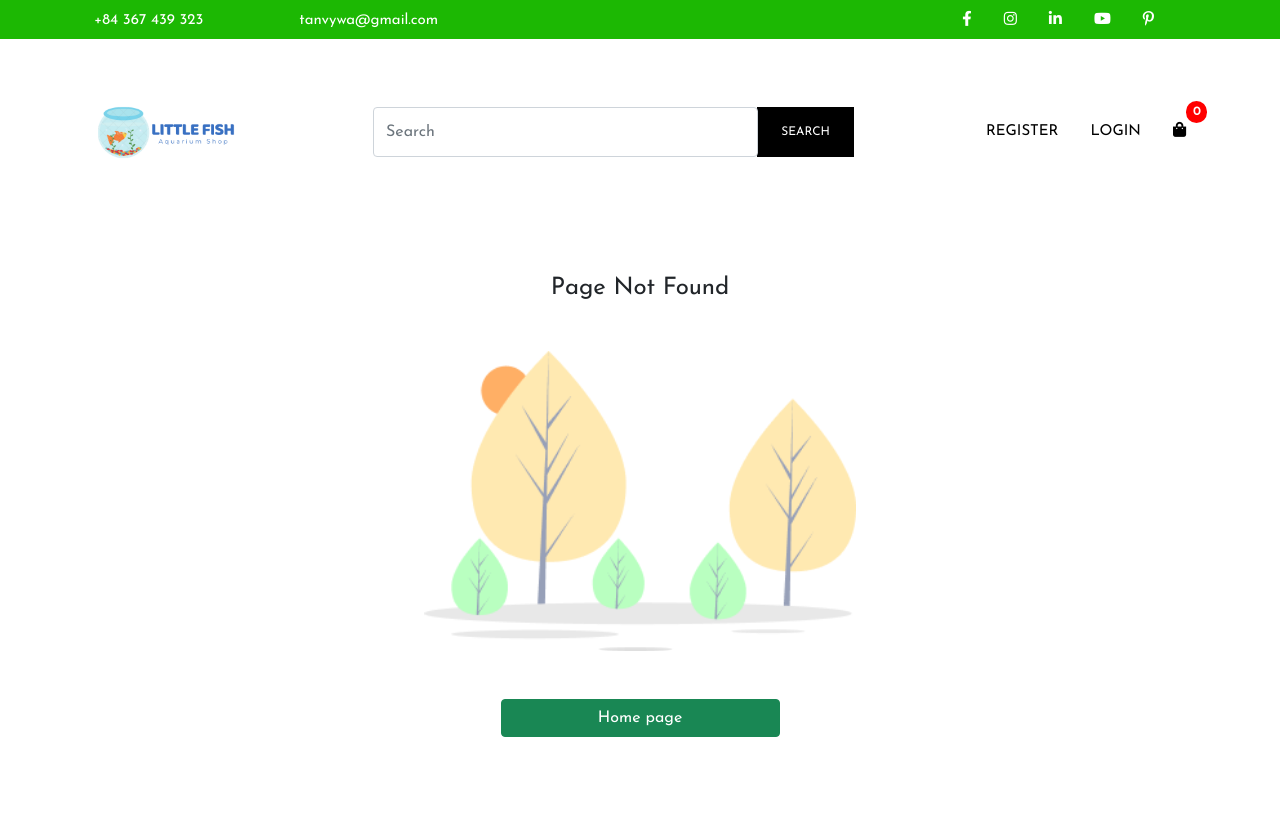
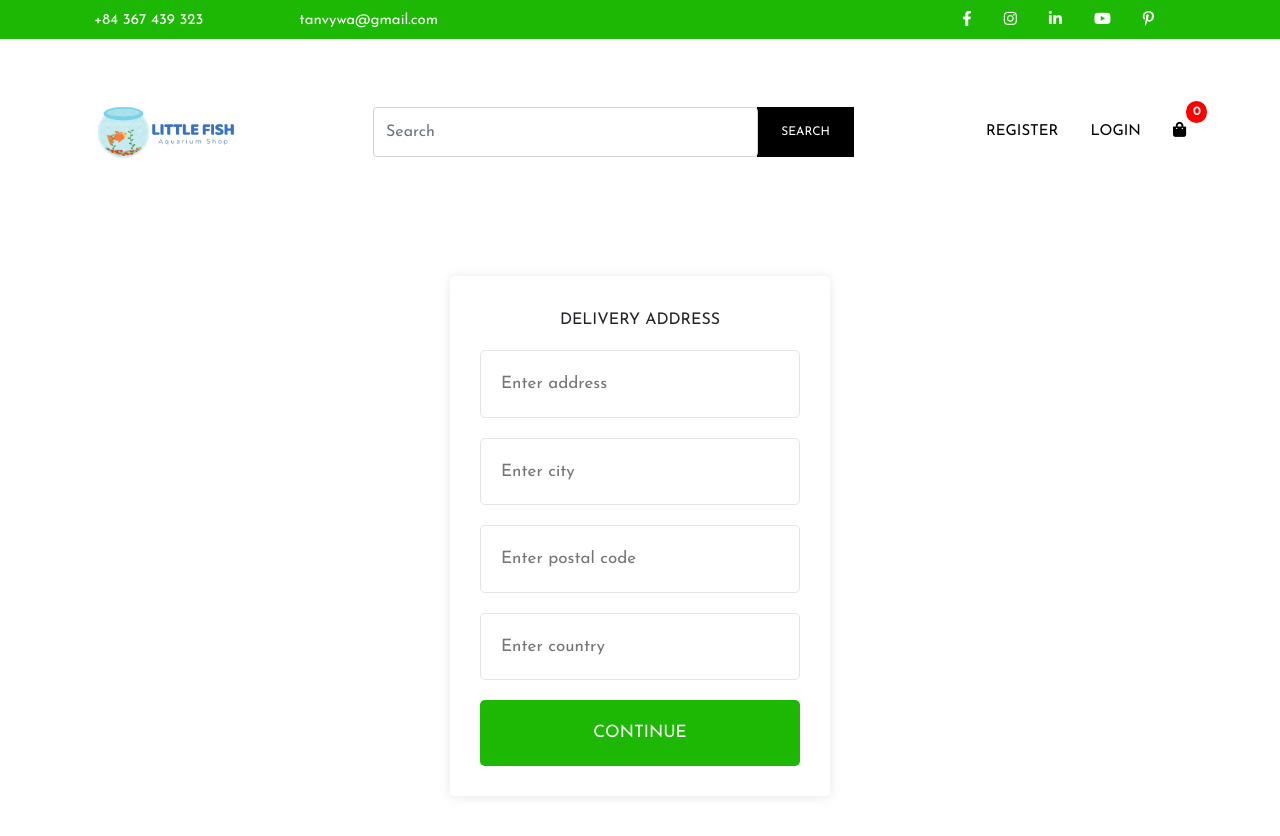
Before and after one commit to kimphuoc0209/E-commerce-Frontend, a React (Create React App) app: page /shipping in a window 1280 px wide. Before the commit this address had no page. Shown: the top 836 px of the page. Before the commit the page ends 800 px from the top, so only its background shows below. Built offline with nearby package versions, Linux system fonts and the light colour scheme.

Commit message:
integarte API shipping page

```diff
--- a/src/App.js
+++ b/src/App.js
@@ -23,7 +23,8 @@ function App() {
           <Route path="/profile" element={<ProfileScreen />} />
           <Route path="/order" element={<OrderScreen />} />
           <Route path="/placeorder" element={<PlaceOrderScreen />} />
-          <Route path="login/shipping" element={<ShippingScreen />} />
+          <Route path="/shipping" element={<ShippingScreen />} />
+          <Route path="/login/shipping" element={<ShippingScreen />} />
           <Route path="/payment" element={<PaymentScreen />} />
           <Route path="/login" element={<Login />} />
           <Route path="/register" element={<Register />} />
--- a/src/Redux/Action/cartActions.js
+++ b/src/Redux/Action/cartActions.js
@@ -1,5 +1,5 @@
 import axios from "axios"
-import { CART_ADD_ITEM, CART_REMOVE_ITEM } from "../Constants/CartConstants";
+import { CART_ADD_ITEM, CART_REMOVE_ITEM, CART_SAVE_SHIPPING_ADDRESS } from "../Constants/CartConstants";
 
 // add to cart
 export const addToCart = (id, qty) => async (dispatch, getState) => {
@@ -26,3 +26,11 @@ export const removefromcart = (id) => (dispatch, getState) => {
     })
     localStorage.setItem("cartItems", JSON.stringify(getState().cart.cartItems))
 }
+//SAVE SHIPPING ADDRESS
+export const saveShippingAddress = (data) => (dispatch) =>{
+    dispatch({
+        type: CART_SAVE_SHIPPING_ADDRESS,
+        payload: data,
+    });
+    localStorage.setItem("shippingAddress", JSON.stringify(data))
+}
--- a/src/Redux/Constants/CartConstants.js
+++ b/src/Redux/Constants/CartConstants.js
@@ -1,2 +1,3 @@
 export const CART_ADD_ITEM = "CART_ADD_ITEM"
 export const CART_REMOVE_ITEM = "CART_REMOVE_ITEM"
+export const CART_SAVE_SHIPPING_ADDRESS = "CART_SAVE_SHIPPING_ADDRESS";
--- a/src/Redux/Reducer/CartReducers.js
+++ b/src/Redux/Reducer/CartReducers.js
@@ -1,6 +1,13 @@
-import { CART_ADD_ITEM, CART_REMOVE_ITEM } from "../Constants/CartConstants"
+import {
+    CART_ADD_ITEM,
+    CART_REMOVE_ITEM,
+    CART_SAVE_SHIPPING_ADDRESS }
+    from "../Constants/CartConstants"
 
-export const cartReducer = (state = {cartItems:[]}, action) => {
+export const cartReducer = (
+    state = { cartItems: [], shippingAddress : {}},
+    action
+    ) => {
     switch (action.type) {
         case CART_ADD_ITEM:
             const item = action.payload;
@@ -24,7 +31,12 @@ export const cartReducer = (state = {cartItems:[]}, action) => {
                 ...state,
                 cartItems: state.cartItems.filter((x) => x.product !== action.payload),
             }
+        case CART_SAVE_SHIPPING_ADDRESS:
+            return {
+                ...state,
+                shippingAddress: action.payload,
+            }
         default:
-            return state
+            return state;
     }
 }
--- a/src/Redux/store.js
+++ b/src/Redux/store.js
@@ -25,13 +25,20 @@ const userInfoFromLocalStorage = localStorage.getItem("userInfo")
 ? JSON.parse(localStorage.getItem("userInfo"))
 : null;
 
+//shippingAddress
+const shippingAddressFromLocalStorage = localStorage.getItem("shippingAddress")
+? JSON.parse(localStorage.getItem("shippingAddress"))
+: {};
+
 // initial state
 const initialState = {
+
+    cart: {
+        cartItems: cartItemsFromLocalStorage,
+        shippingAddress: shippingAddressFromLocalStorage
+    },
     userLogin: {
         userInfo: userInfoFromLocalStorage
-    },
-    cart: {
-        cartItems: cartItemsFromLocalStorage,
     },
 };
 
--- a/src/screens/ShippingScreen.js
+++ b/src/screens/ShippingScreen.js
@@ -1,13 +1,27 @@
-import React from "react";
-import { Link } from "react-router-dom";
+import React, { useState } from "react";
+import { useDispatch, useSelector } from "react-redux";
+import { useNavigate } from 'react-router-dom';
 import Header from "../components/Header";
+import { saveShippingAddress } from "../Redux/Action/cartActions";
 
 const ShippingScreen = () => {
   window.scrollTo(0, 0);
+  let navigate = useNavigate();
+  const cart = useSelector((state) => state.cart);
+  const {shippingAddress} = cart;
 
+  const [address,setAddress] =useState(shippingAddress.address)
+  const [city, setCity] =useState(shippingAddress.city)
+  const [postalCode, setPostalCode] =useState(shippingAddress.postalCode)
+  const [country, setCountry] =useState(shippingAddress.country)
+
+  const dispatch = useDispatch();
   const submitHandler = (e) => {
     e.preventDefault();
+    dispatch(saveShippingAddress({ address, city, postalCode, country}))
+    navigate("/payment");
   };
+
   return (
     <>
       <Header />
@@ -17,14 +31,28 @@ const ShippingScreen = () => {
           onSubmit={submitHandler}
         >
           <h6>DELIVERY ADDRESS</h6>
-          <input type="text" placeholder="Enter address" />
-          <input type="text" placeholder="Enter city" />
-          <input type="text" placeholder="Enter postal code" />
-          <input type="text" placeholder="Enter country" />
+          <input type="text" placeholder="Enter address"
+          value={address}
+          required
+          onChange = {(e) => setAddress(e.target.value)}
+          />
+          <input type="text" placeholder="Enter city"
+           value={city}
+           required
+           onChange = {(e) => setCity(e.target.value)}
+          />
+          <input type="text" placeholder="Enter postal code"
+           value={postalCode}
+           required
+           onChange = {(e) => setPostalCode(e.target.value)}
+          />
+          <input type="text" placeholder="Enter country"
+           value={country}
+           required
+           onChange = {(e) => setCountry(e.target.value)}
+          />
           <button type="submit" className ="button_hover">
-            <Link to="/payment" className="text-white">
-              Continue
-            </Link>
+            Continue
           </button>
         </form>
       </div>
```
